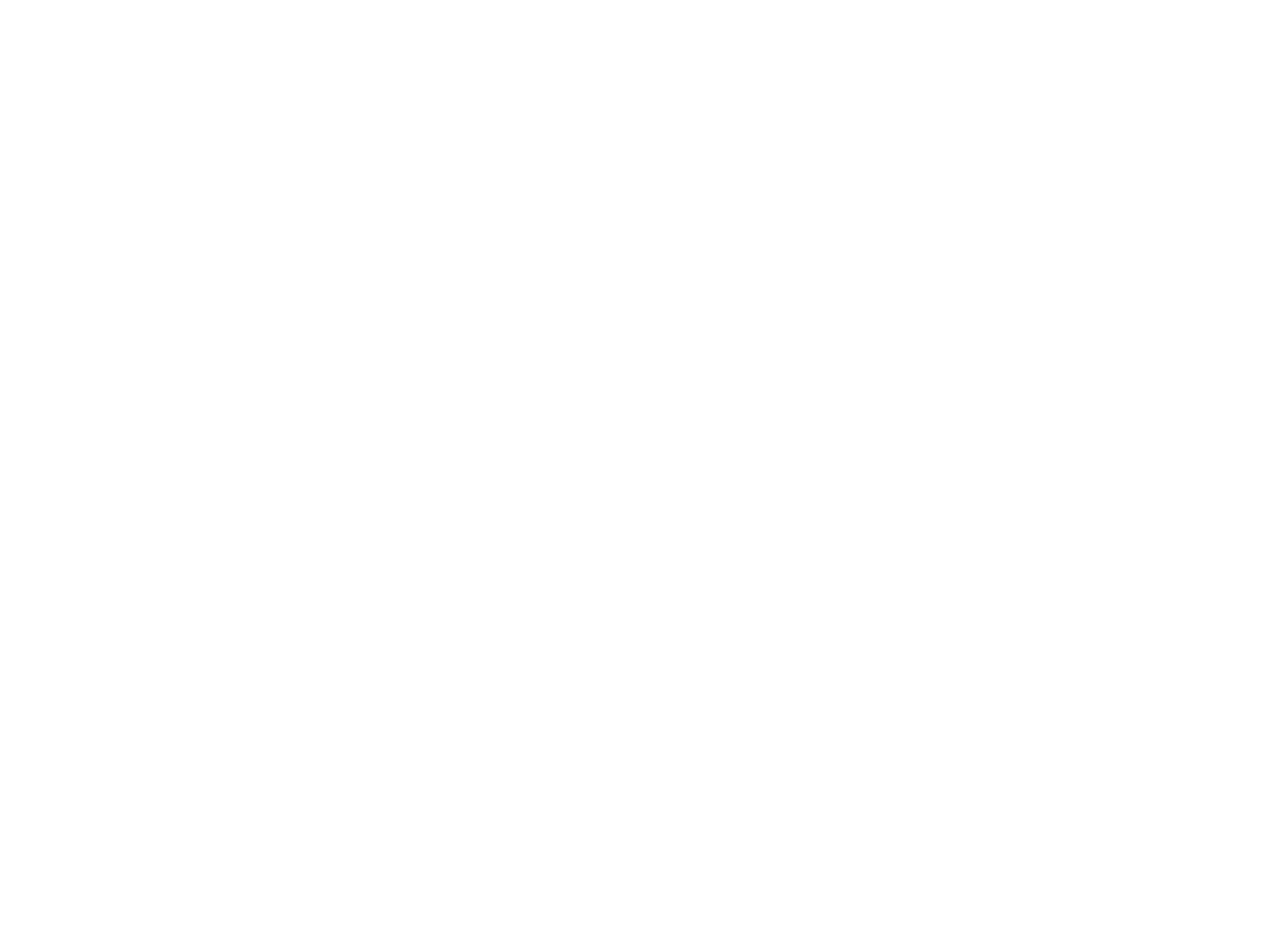
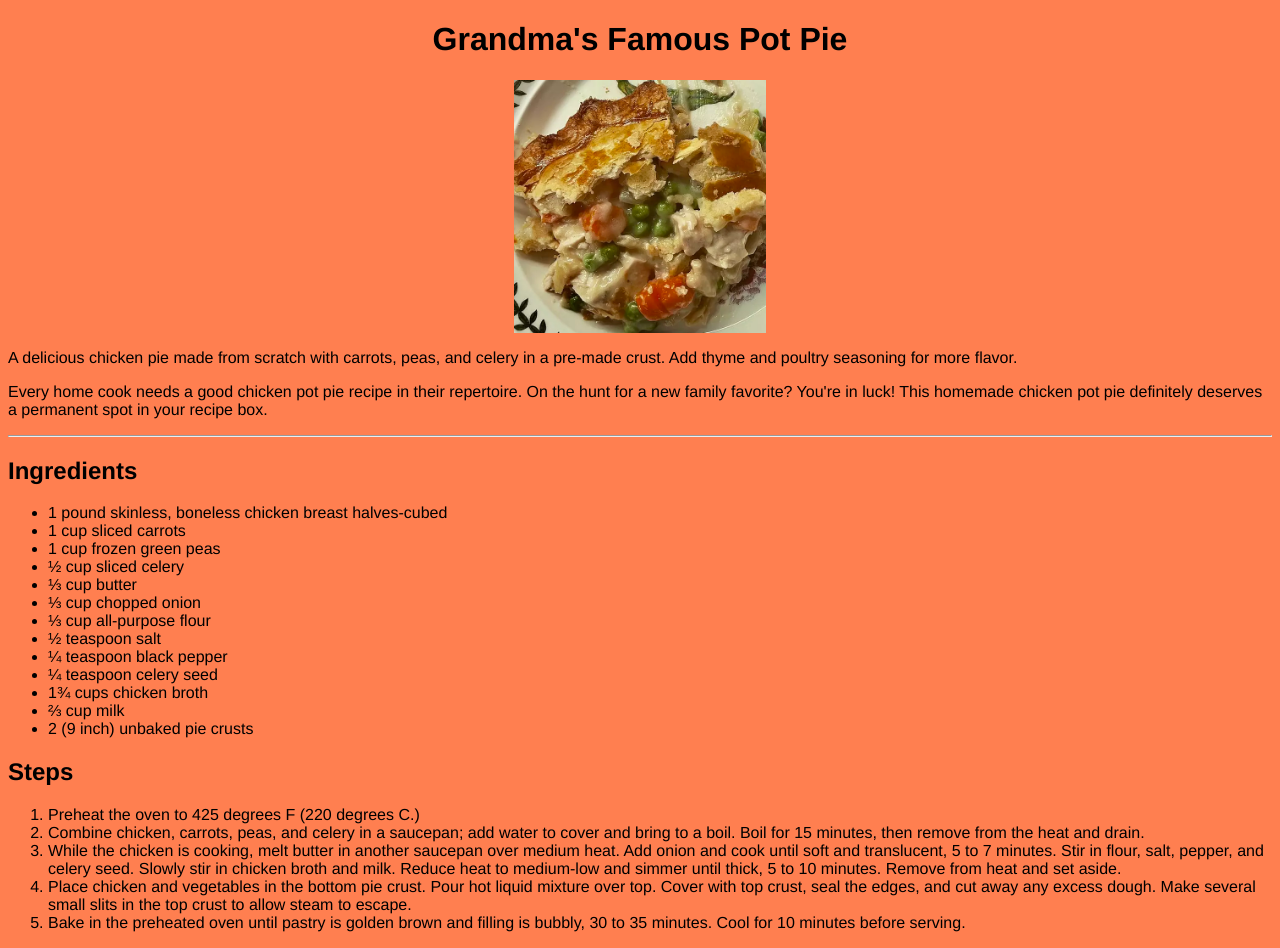
Before and after one commit to creynolds0108/odin-recipes, a plain HTML site: page recipes/Pot_Pie.html in a window 1280 px wide. Before the commit the page ends 800 px from the top, so only its background shows below. Drawn offline with Linux system fonts and the light colour scheme.

Commit message:
added css code

```diff
--- a/Pot_Pie.css
+++ b/Pot_Pie.css
@@ -0,0 +1,14 @@
+.img{
+    display: block;
+    margin-left: auto;
+    margin-right: auto;
+    width: 20%;
+}
+
+body{
+    background-color: coral;
+    font-family: 'Franklin Gothic Medium', 'Arial Narrow', Arial, sans-serif;
+}
+h1{
+    text-align: center;
+}
--- a/index.html
+++ b/index.html
@@ -6,13 +6,14 @@
         <title>Odin-Recipes</title>
         <meta name="description" content="">
         <meta name="viewport" content="width=device-width, initial-scale=1">
-        <link rel="stylesheet" href="">
+        <link rel="stylesheet" href="./index.css">
     </head>
     <body>
         <h1>Odin Recipes</h1>
             <ul>
                 <li><a href="/home/cr/Documents/repos/odin-recipes/recipes/GingerSnap.html" target="_blank">Ginger Snap Cookies</a></li>
                 <li><a href="/home/cr/Documents/repos/odin-recipes/recipes/Cherry_Cobbler.html" target="_blank">Cherry Cobbler</a></li>
+                <li><a href="/home/cr/Documents/repos/odin-recipes/recipes/Pot_Pie.html" target="_blank">Grandma's Famouse Pot Pie</a></li>
             </ul>
     </body>
 </html>
--- a/recipes/Pot_Pie.html
+++ b/recipes/Pot_Pie.html
@@ -0,0 +1,44 @@
+<!DOCTYPE html>
+<html>
+    <head>
+        <meta charset="utf-8">
+        <meta http-equiv="X-UA-Compatible" content="IE=edge">
+        <title>Pot Pie</title>
+        <meta name="description" content="">
+        <meta name="viewport" content="width=device-width, initial-scale=1">
+        <link rel="stylesheet" href="../Pot_Pie.css">
+    </head>
+    <body>
+      <h1>Grandma's Famous Pot Pie</h1>
+      <div>
+      <img src="../photos/Pot_Pie.jpg" class="img">
+      </div>
+      <p>A delicious chicken pie made from scratch with carrots, peas, and celery in a pre-made crust. Add thyme and poultry seasoning for more flavor.</p>
+      <p>Every home cook needs a good chicken pot pie recipe in their repertoire. On the hunt for a new family favorite? You're in luck! This homemade chicken pot pie definitely deserves a permanent spot in your recipe box.</p>
+      <hr>
+      <h2>Ingredients</h2>
+        <ul>
+          <li>1 pound skinless, boneless chicken breast halves-cubed</li>
+          <li>1 cup sliced carrots</li>
+          <li>1 cup frozen green peas</li>
+          <li>½ cup sliced celery</li>
+          <li>⅓ cup butter</li>
+          <li>⅓ cup chopped onion</li>
+          <li>⅓ cup all-purpose flour</li>
+          <li>½ teaspoon salt</li>
+          <li>¼ teaspoon black pepper</li>
+          <li>¼ teaspoon celery seed</li>
+          <li>1¾ cups chicken broth</li>
+          <li>⅔ cup milk</li>
+          <li>2 (9 inch) unbaked pie crusts</li>
+        </ul>
+    <h2>Steps</h2>
+        <ol>
+          <li>Preheat the oven to 425 degrees F (220 degrees C.)</li>
+          <li>Combine chicken, carrots, peas, and celery in a saucepan; add water to cover and bring to a boil. Boil for 15 minutes, then remove from the heat and drain.</li>
+          <li>While the chicken is cooking, melt butter in another saucepan over medium heat. Add onion and cook until soft and translucent, 5 to 7 minutes. Stir in flour, salt, pepper, and celery seed. Slowly stir in chicken broth and milk. Reduce heat to medium-low and simmer until thick, 5 to 10 minutes. Remove from heat and set aside.</li>
+          <li>Place chicken and vegetables in the bottom pie crust. Pour hot liquid mixture over top. Cover with top crust, seal the edges, and cut away any excess dough. Make several small slits in the top crust to allow steam to escape.</li>
+          <li>Bake in the preheated oven until pastry is golden brown and filling is bubbly, 30 to 35 minutes. Cool for 10 minutes before serving.</li>
+        </ol>
+    </body>
+</html>
```
Also changed, not shown: index.css (added).
